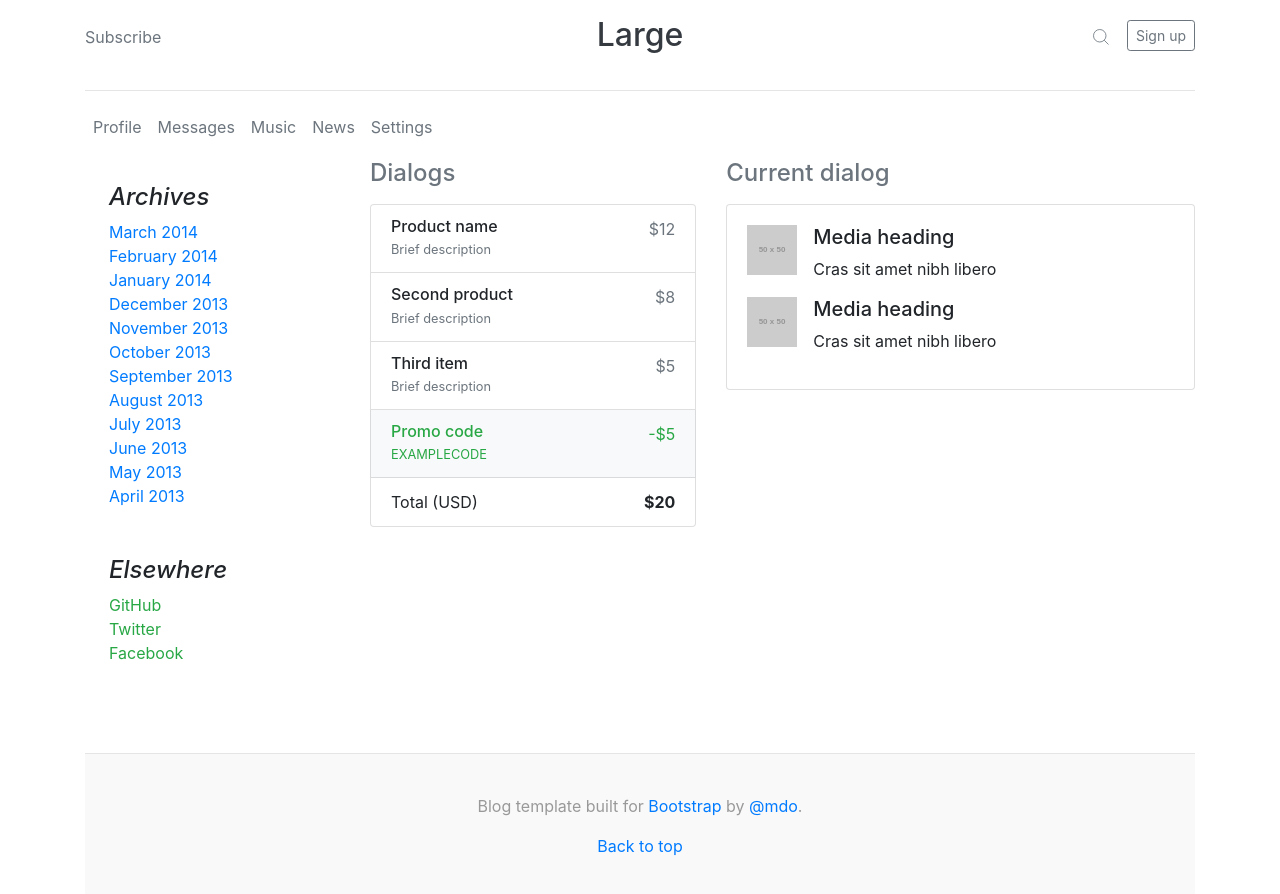
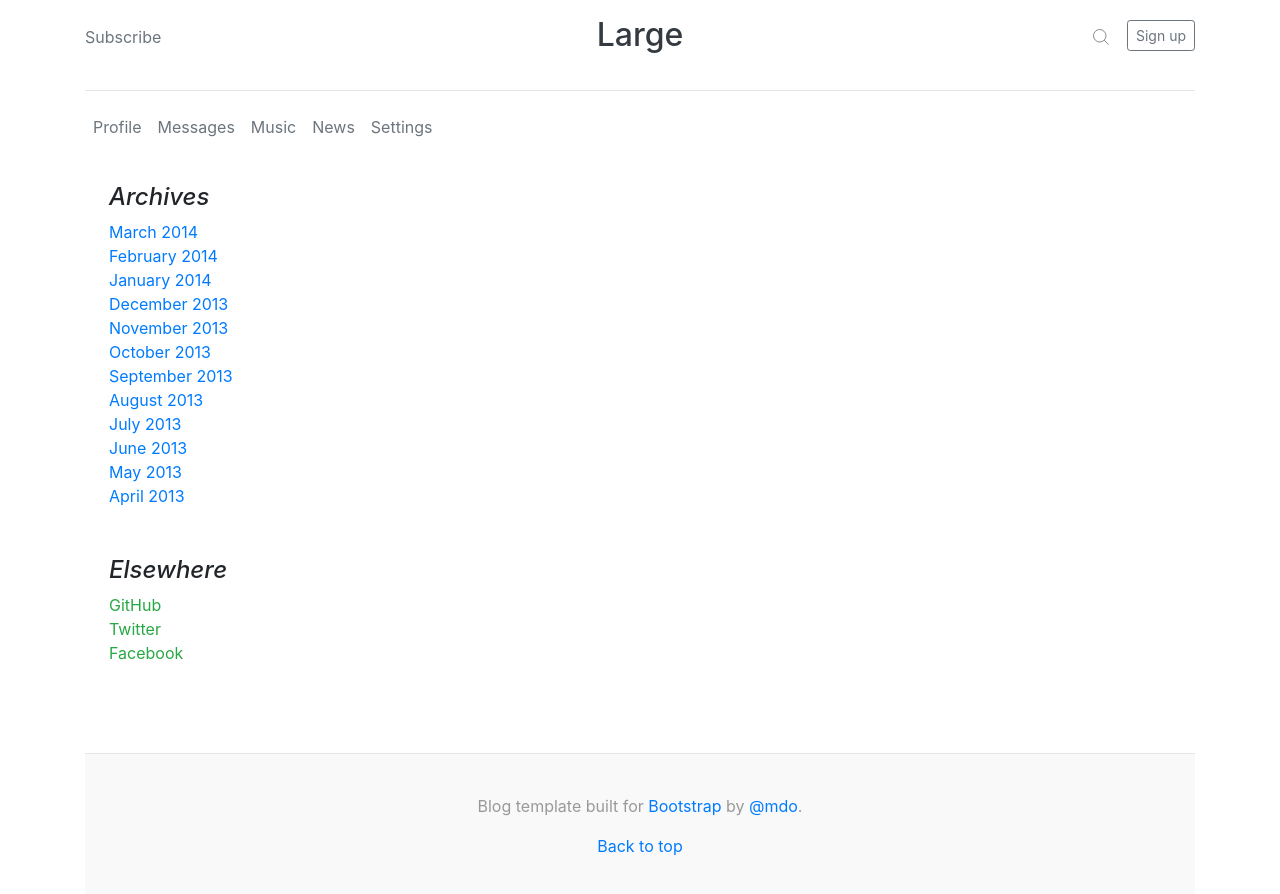
Before and after one commit to AkimovIgor/react-first-app, a React (Create React App) app: page / in a window 1280 px wide. Shown: the top 894 px of the page. Built offline with nearby package versions, Linux system fonts and the light colour scheme.

Commit message:
19 lesson

```diff
--- a/package.json
+++ b/package.json
@@ -9,6 +9,7 @@
     "bootstrap": "^4.5.0",
     "react": "^16.13.1",
     "react-dom": "^16.13.1",
+    "react-router-dom": "^5.2.0",
     "react-scripts": "3.4.1"
   },
   "scripts": {
--- a/src/components/Content/Content.js
+++ b/src/components/Content/Content.js
@@ -2,15 +2,22 @@ import React from "react";
 import Sidebar from "../Sidebar/Sidebar";
 import Profile from "./Profile/Profile";
 import Dialogs from "./Dialogs/Dialogs";
+// Импортируем маршрутизатор
+import {BrowserRouter, Route} from 'react-router-dom';
+
 
 const Content = () => {
   return (
-      <main className='main'>
-        <div className="row">
-          <Sidebar/>
-          <Dialogs/>
-        </div>
-      </main>
+      <BrowserRouter>
+        <main className='main'>
+          <div className="row">
+            <Sidebar/>
+            {/* Указываем маршруты */}
+            <Route path='/profile' component={Profile}/>
+            <Route path='/dialogs' component={Dialogs}/>
+          </div>
+        </main>
+      </BrowserRouter>
   )
 }
 
--- a/src/components/Navbar/Navbar.js
+++ b/src/components/Navbar/Navbar.js
@@ -5,8 +5,8 @@ const Navbar = () => {
       <div className="nav-scroller py-1 mb-2">
         <hr/>
         <nav className="nav d-flex justify-content">
-          <a className="p-2 text-muted" href="#">Profile</a>
-          <a className="p-2 text-muted" href="#">Messages</a>
+          <a className="p-2 text-muted" href="/profile">Profile</a>
+          <a className="p-2 text-muted" href="/dialogs">Messages</a>
           <a className="p-2 text-muted" href="#">Music</a>
           <a className="p-2 text-muted" href="#">News</a>
           <a className="p-2 text-muted" href="#">Settings</a>
```
Also changed, not shown: 1 other file (tests, documents, lock files or other folders).
